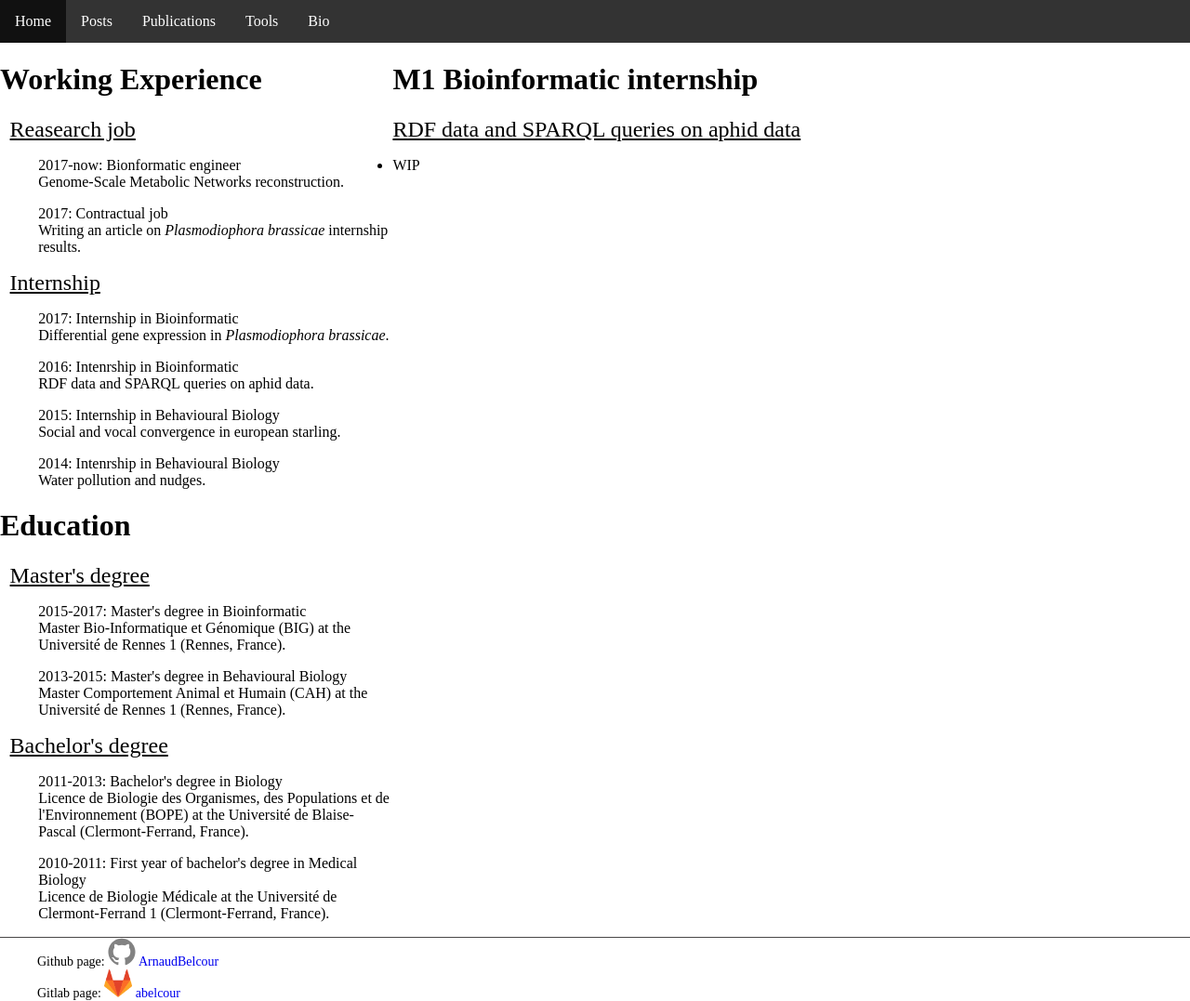
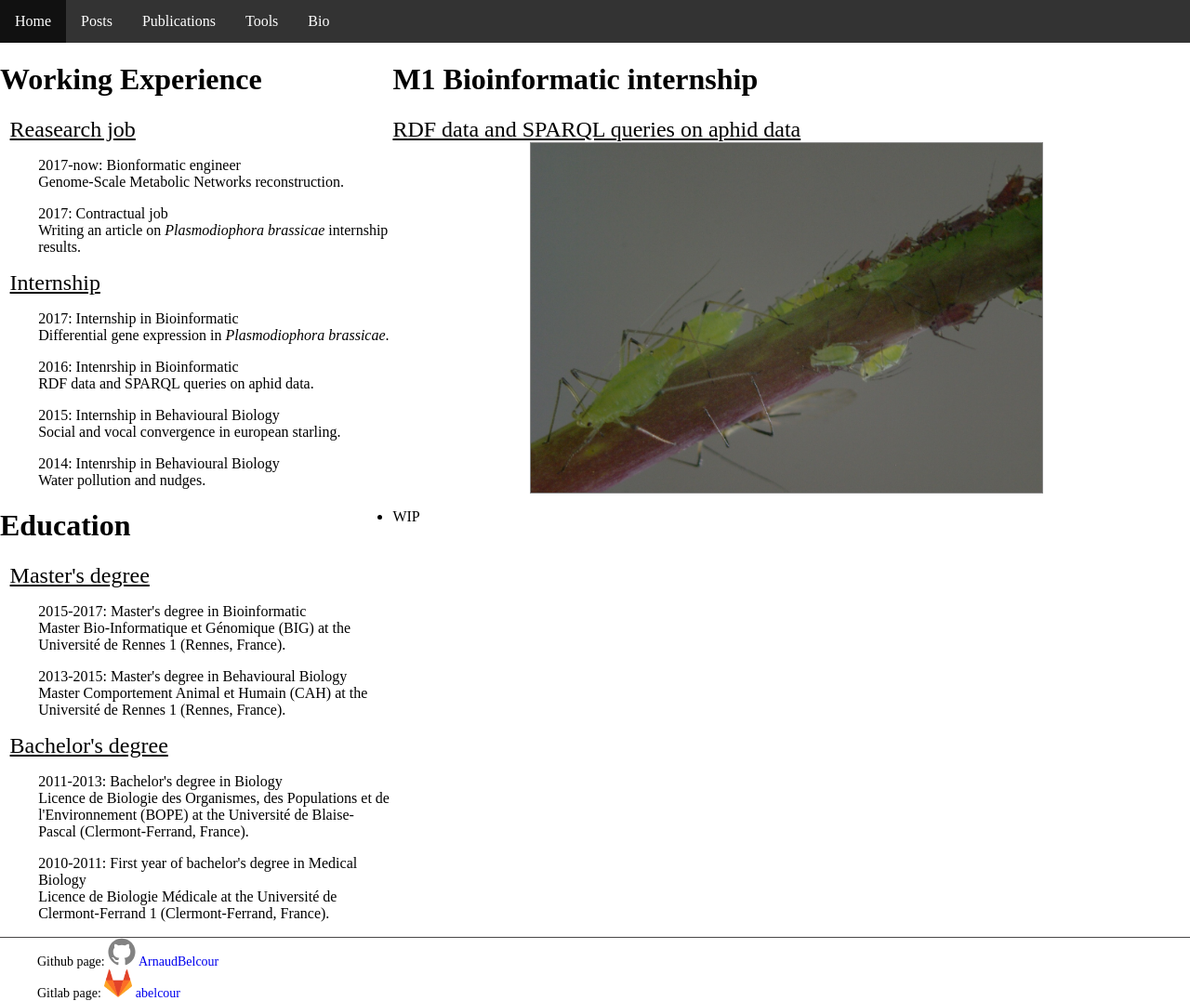
Before and after one commit to ArnaudBelcour/blog, a Jekyll site: the page built from pages/cv/2016_internship.html, in a window 1280 px wide. Shown: the whole page at 93% size. Built offline with Jekyll 4.4.1, drawn with Linux system fonts in a browser that asks for light colours.

Commit message:
Add pictures to internship pages.

```diff
--- a/pages/cv/2014_internship.html
+++ b/pages/cv/2014_internship.html
@@ -5,6 +5,7 @@ permalink: pages/cv/2014_internship
 ---
 <div id="content">
 	<h2>Water pollution and nudges</h2>
+		<img class="homefront_pic" alt="homefront_pic" src="{{ site.url | append: site.baseurl }}/images/nudge_water.jpg"  style="border-width:1px;border-color:#888;border-style:solid;vertical-align:top">
 		<ul>
 			<li>
 				<p>WIP
--- a/pages/cv/2015_internship.html
+++ b/pages/cv/2015_internship.html
@@ -5,6 +5,7 @@ permalink: pages/cv/2015_internship
 ---
 <div id="content">
 	<h2>Social and vocal convergence in european starling</h2>
+	<img class="homefront_pic" alt="homefront_pic" src="{{ site.url | append: site.baseurl }}/images/sturnus_vulgaris.JPG"  style="border-width:1px;border-color:#888;border-style:solid;vertical-align:top">
 		<ul>
 			<li>
 				<p>WIP
--- a/pages/cv/2016_internship.html
+++ b/pages/cv/2016_internship.html
@@ -5,6 +5,7 @@ permalink: pages/cv/2016_internship
 ---
 <div id="content">
 	<h2>RDF data and SPARQL queries on aphid data</h2>
+	<img class="homefront_pic" alt="homefront_pic" src="{{ site.url | append: site.baseurl }}/images/aphid.JPG"  style="border-width:1px;border-color:#888;border-style:solid;vertical-align:top">
 		<ul>
 			<li>
 				<p>WIP
```
Also changed, not shown: images/aphid.jpg (added), images/nudge_water.jpg (added), images/profile.JPG, images/sturnus_vulgaris.JPG (added).
